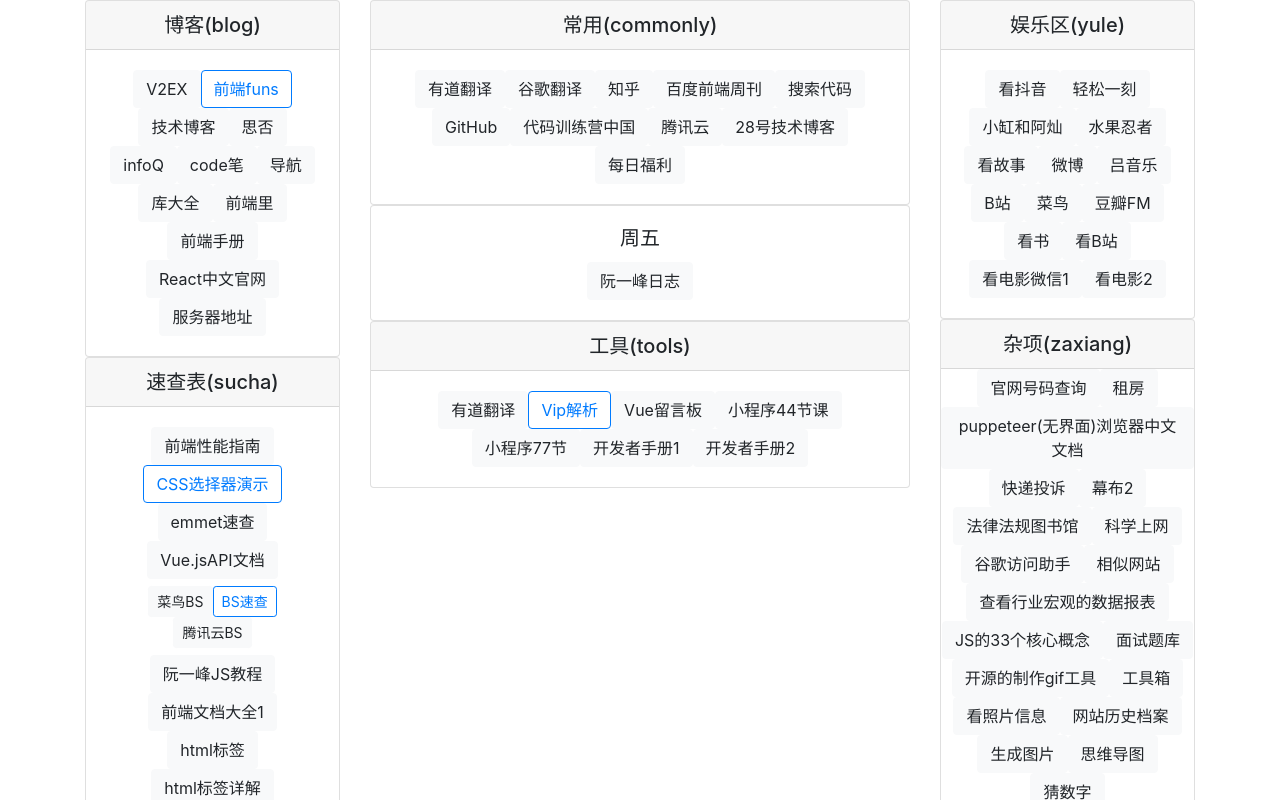
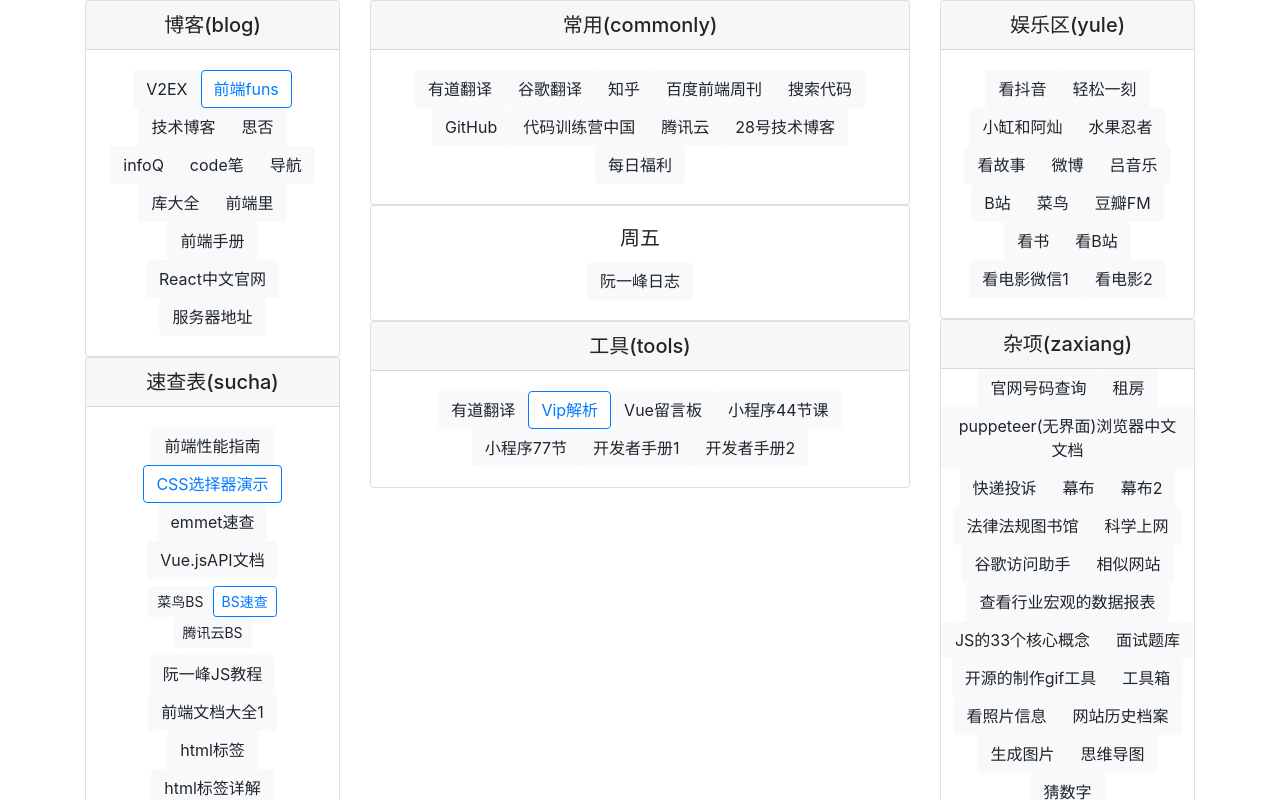
Before and after one commit to wang464/vue-1110, a Vue app: page / in a window 1280 px wide. Shown: the top 800 px of the page. Built offline with nearby package versions, Linux system fonts and the light colour scheme; the HTML template or start-up script is replaced by a standard one.

Commit message:
增加幕布 2018-11-27_5:29:28

```diff
--- a/src/components/zaxiang.vue
+++ b/src/components/zaxiang.vue
@@ -6,6 +6,7 @@
       <a class="btn btn-light" target="_blank" href="https://house-map.cn/#/">租房</a>
       <a class="btn btn-light" target="_blank" href="https://github.com/zhaoqize/puppeteer-api-zh_CN">puppeteer(无界面)浏览器中文文档</a>
       <a class="btn btn-light" target="_blank" href="http://sswz.spb.gov.cn/index.do">快递投诉</a>
+      <a class="btn btn-light" target="_blank" href="https://mubu.com/">幕布</a>
       <a class="btn btn-light" target="_blank" href="https://workflowy.com/" title="国外的幕布">幕布2</a>
       <a class="btn btn-light" target="_blank" href="http://www.law-lib.com/law/lawml.asp" title="法律法规的条款和位置信息">法律法规图书馆</a>
       <a class="btn btn-light" target="_blank" href="http://so.jutuit.com/yy.html">科学上网</a>
```
